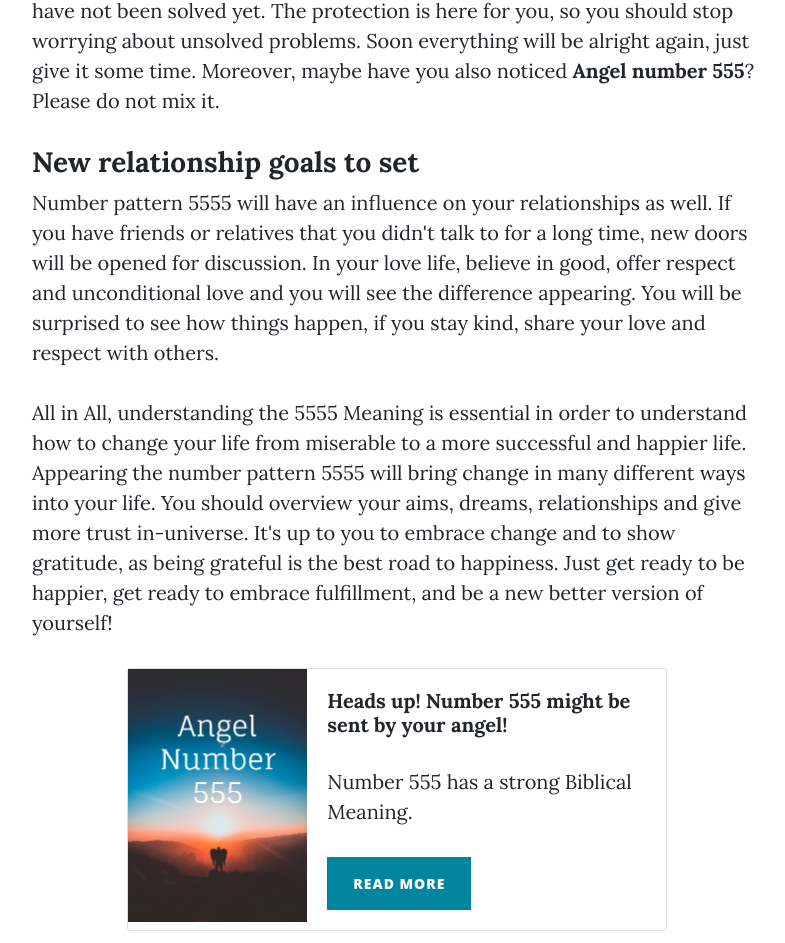
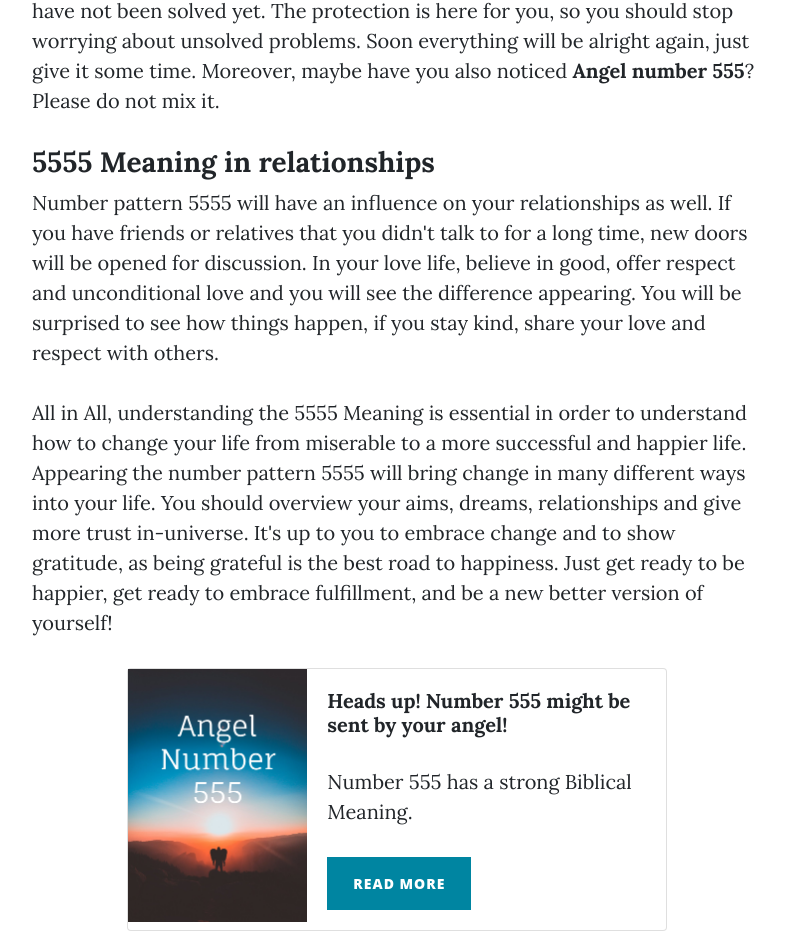
Before and after one commit to stanulionyte/Meaning555.com, a website: page 5555-meaning.html in a window 1280 px wide. Shown: the part 2430-3373 px from the top of the page, without its empty margins (243-1028 px from the left). Drawn offline with Linux system fonts and the light colour scheme.

Commit message:
Add files via upload

```diff
--- a/5555-meaning.html
+++ b/5555-meaning.html
@@ -139,7 +139,7 @@
           <br>
 
           <div>
-           <h3> New relationship goals to set </h3>
+           <h3> 5555 Meaning in relationships </h3>
             Number pattern 5555 will have an influence on your relationships as well. If you have friends or relatives that you didn't talk to for a long time, new doors will be opened for discussion. In your love life, believe in good, offer respect and unconditional love and you will see the difference appearing. You will be surprised to see how things happen, if you stay kind, share your love and respect with others.
           </div>
 
```
